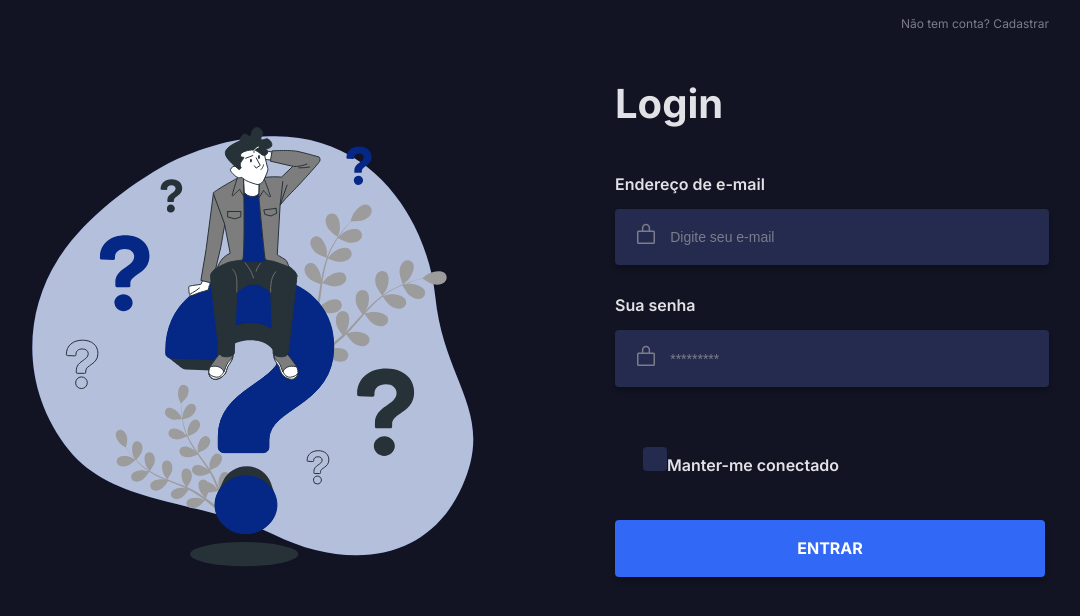
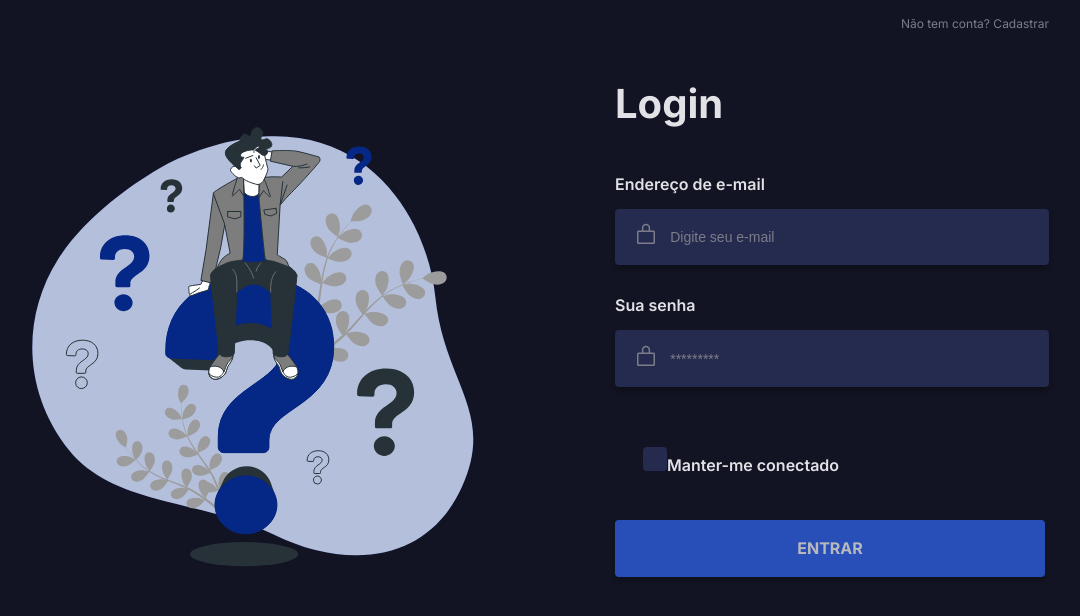
Before and after one commit to Ingridaquino/question-blue, a React (Vite) app: page / in a window 1280 px wide. Shown: the top 616 px of the page, without its empty margins (99-1179 px from the left). Built offline with nearby package versions, Linux system fonts and the light colour scheme.

Commit message:
:construction: Add function isSubmitDisablesx

```diff
--- a/src/components/form/Form.tsx
+++ b/src/components/form/Form.tsx
@@ -39,6 +39,14 @@ function Form(){
       );
 
 
+
+    function isSubmitDisabled(){
+      const {email, password} = dados;
+
+      if(!email && !password){
+        return true
+      }
+    }
 
   return (
       <FormLogin>
@@ -85,7 +93,7 @@ function Form(){
         </form>
         {/* <button type="submit" form='formLogin'>Enviar</button> */}
 
-        <Submit type='submit' form='formLogin'>Entrar</Submit>
+        <Submit type='submit' form='formLogin' disabled={isSubmitDisabled()}>Entrar</Submit>
       </FormLogin>
   );
 };
--- a/src/components/form/styles.ts
+++ b/src/components/form/styles.ts
@@ -69,7 +69,23 @@ export const Submit = styled.button`
 
     border: none;
     border-radius: 4px;
-    box-shadow: 0px 4px 4px rgba(0, 0, 0, 0.25)
+    box-shadow: 0px 4px 4px rgba(0, 0, 0, 0.25);
+    transition: filter 0.1s;
+
+    &:hover{
+      filter: opacity(0.8);
+    }
+
+    &:not(:disabled):hover {
+      background-color:#3168F6;
+      filter: opacity(0.8);
+    }
+
+    &:disabled {
+      opacity: 0.7;
+      cursor: not-allowed;
+    }
+
 
 
 
```
